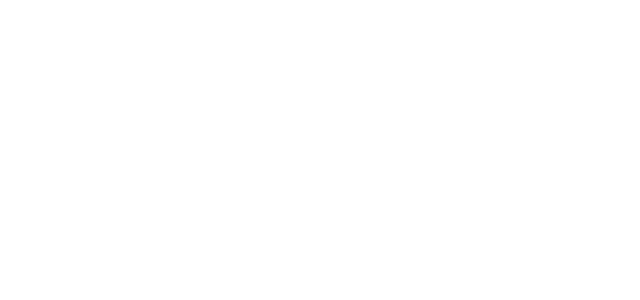
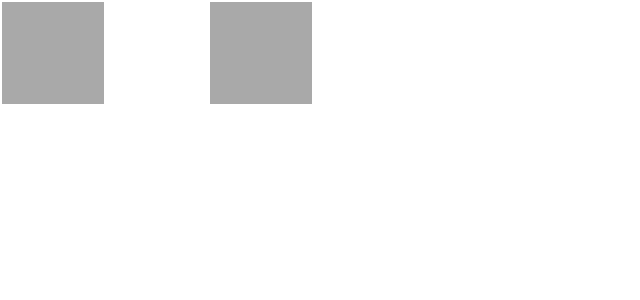
Before and after one commit to super8989/React_lights_out, a React (Create React App) app: page / in a window 1280 px wide. Shown: the top 300 px of the page, without its empty margins (0-640 px from the left). Built offline with nearby package versions, Linux system fonts and the light colour scheme.

Commit message:
styled cell component to render them on Board.js

```diff
--- a/src/Board.js
+++ b/src/Board.js
@@ -4,9 +4,15 @@ import Cell from './Cell';
 class Board extends Component {
 	render() {
 		return (
-			<div>
-				<Cell />
-			</div>
+      <table>
+        <tbody>
+          <tr>
+            <Cell isLit={false} />
+            <Cell isLit={true} />
+            <Cell isLit={false} />
+          </tr>
+        </tbody>
+      </table>
 		);
 	}
 }
--- /dev/null
+++ b/src/Cell.css
@@ -0,0 +1,9 @@
+.Cell {
+  height: 100px;
+  width: 100px;
+  background-color: darkgray;
+}
+
+.Cell-lit {
+  background-color: white;
+}
--- a/src/Cell.js
+++ b/src/Cell.js
@@ -1,9 +1,23 @@
 import React, { Component } from "react";
 
+import "./Cell.css";
+
 class Cell extends Component {
+  constructor(props) {
+    super(props);
+    this.handleClick = this.handleClick.bind(this);
+  }
+
+  handleClick(evt) {
+    this.props.flipCellsAroundMe();
+  }
+
+
 	render() {
+    let classes = 'Cell' + (this.props.isLit ? " Cell-lit" : "");
+
 		return (
-      <td />
+      <td className={classes} onClick={this.handleClick} />
     )
 	}
 }
```
